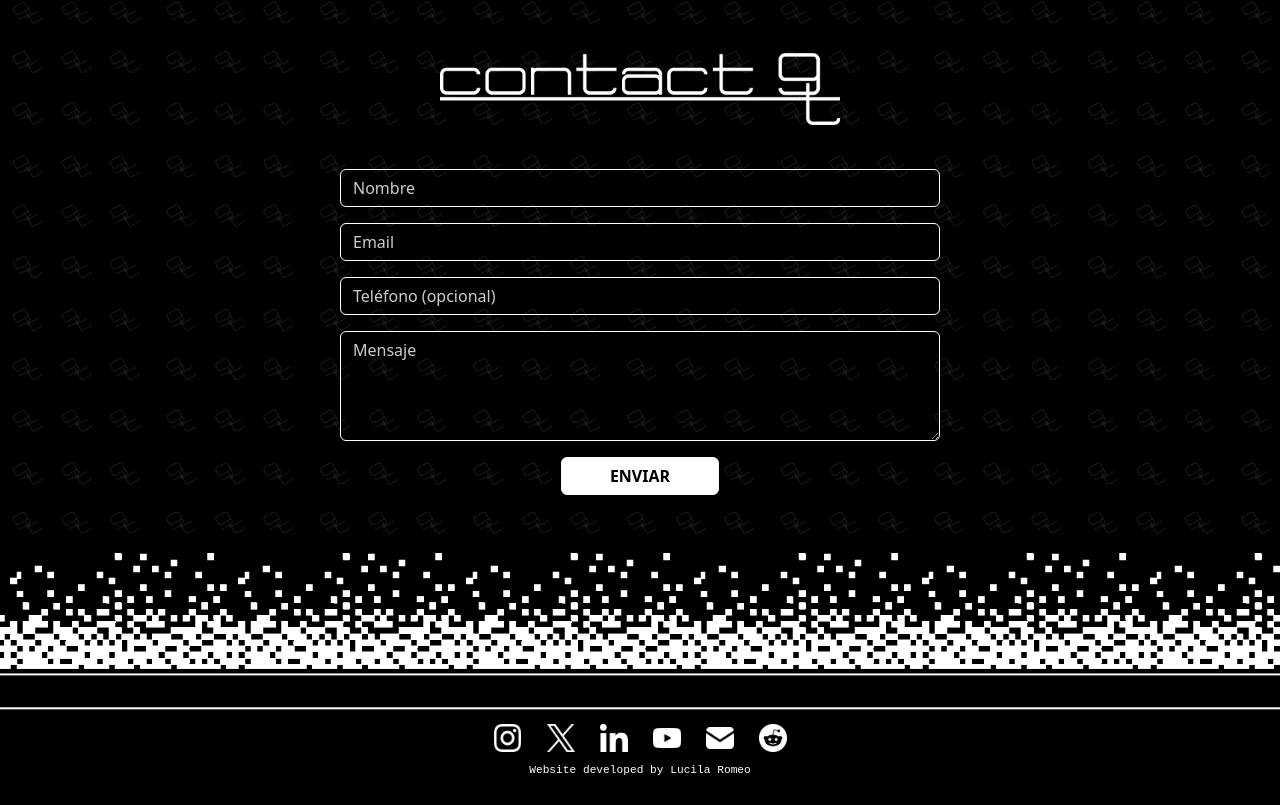
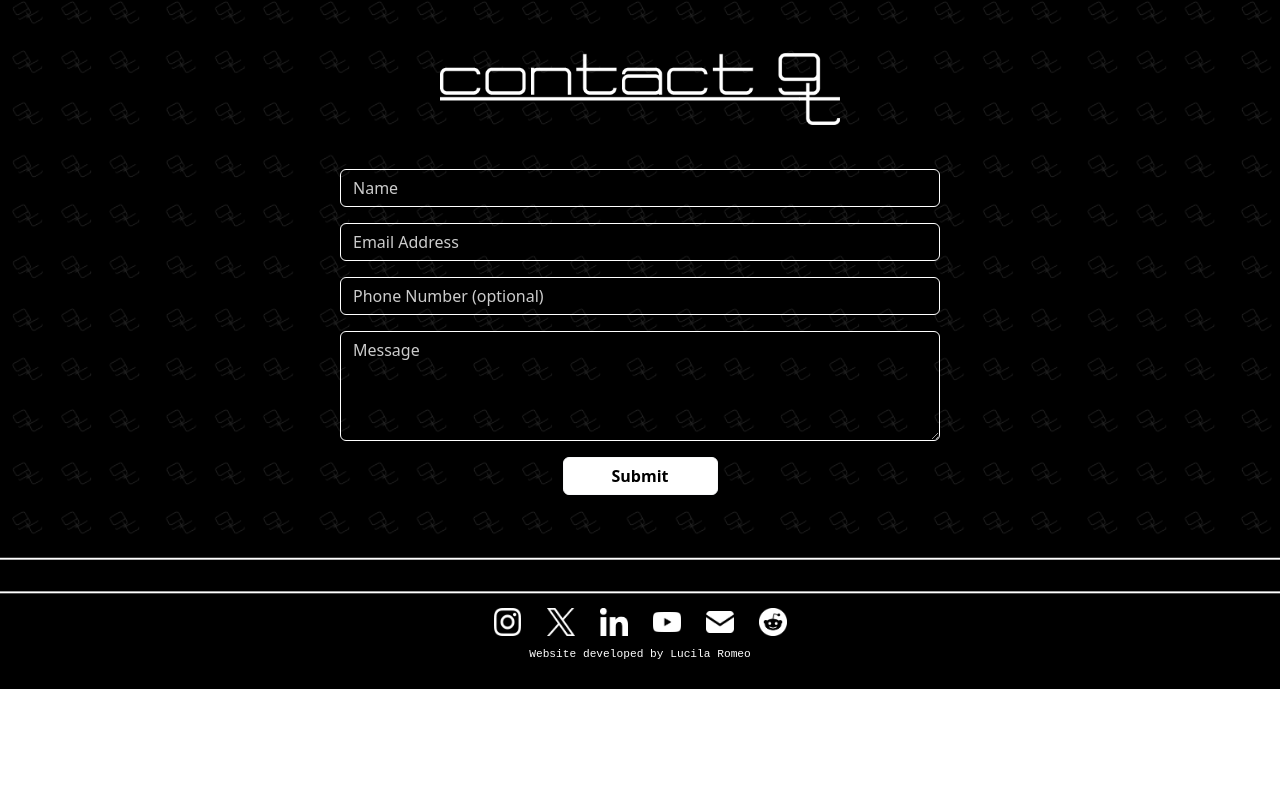
Before and after one commit to gotoxycorp/GotoxyWeb, a website: page public/GT.html in a window 1280 px wide. Shown: the part 2428-3233 px from the top of the page. After the commit the page ends 3117 px from the top, so only its background shows below. Drawn offline with nearby package versions, Linux system fonts and the light colour scheme; a web font is replaced by a local one.

Commit message:
modificado footer

```diff
--- a/public/GT.html
+++ b/public/GT.html
@@ -103,11 +103,11 @@
 
             <form id="contactForm" action="/send-email" method="POST" class="contact-form mx-auto"
                 style="max-width: 600px;">
-                <input type="text" name="name" class="form-control mb-3" placeholder="Nombre" required>
-                <input type="email" name="email" class="form-control mb-3" placeholder="Email" required>
-                <input type="tel" name="phone" class="form-control mb-3" placeholder="Teléfono (opcional)">
-                <textarea name="message" class="form-control mb-3" rows="4" placeholder="Mensaje" required></textarea>
-                <button type="submit" class="btn btn-light px-5">ENVIAR</button>
+                <input type="text" name="name" class="form-control mb-3" placeholder="Name" required>
+                <input type="email" name="email" class="form-control mb-3" placeholder="Email Address" required>
+                <input type="tel" name="phone" class="form-control mb-3" placeholder="Phone Number (optional)">
+                <textarea name="message" class="form-control mb-3" rows="4" placeholder="Message" required></textarea>
+                <button type="submit" class="btn btn-light px-5">Submit</button>
             </form>
 
         </section>
@@ -116,7 +116,7 @@
 
     </main>
     <footer class="footer">
-        <img src="Imagenes/ICO_BAR_EMPTY_FADE.png" alt="Partículas" class="footer-particles">
+        <img src="Imagenes/ICO_BAR_EMPTY.png" alt="Partículas" class="footer-particles">
 
         <div class="footer-icons">
             <a href="https://www.instagram.com/gotoxy.corp/" class="footer-icon"
```
Also changed, not shown: index.html (+2 -2 lines).
